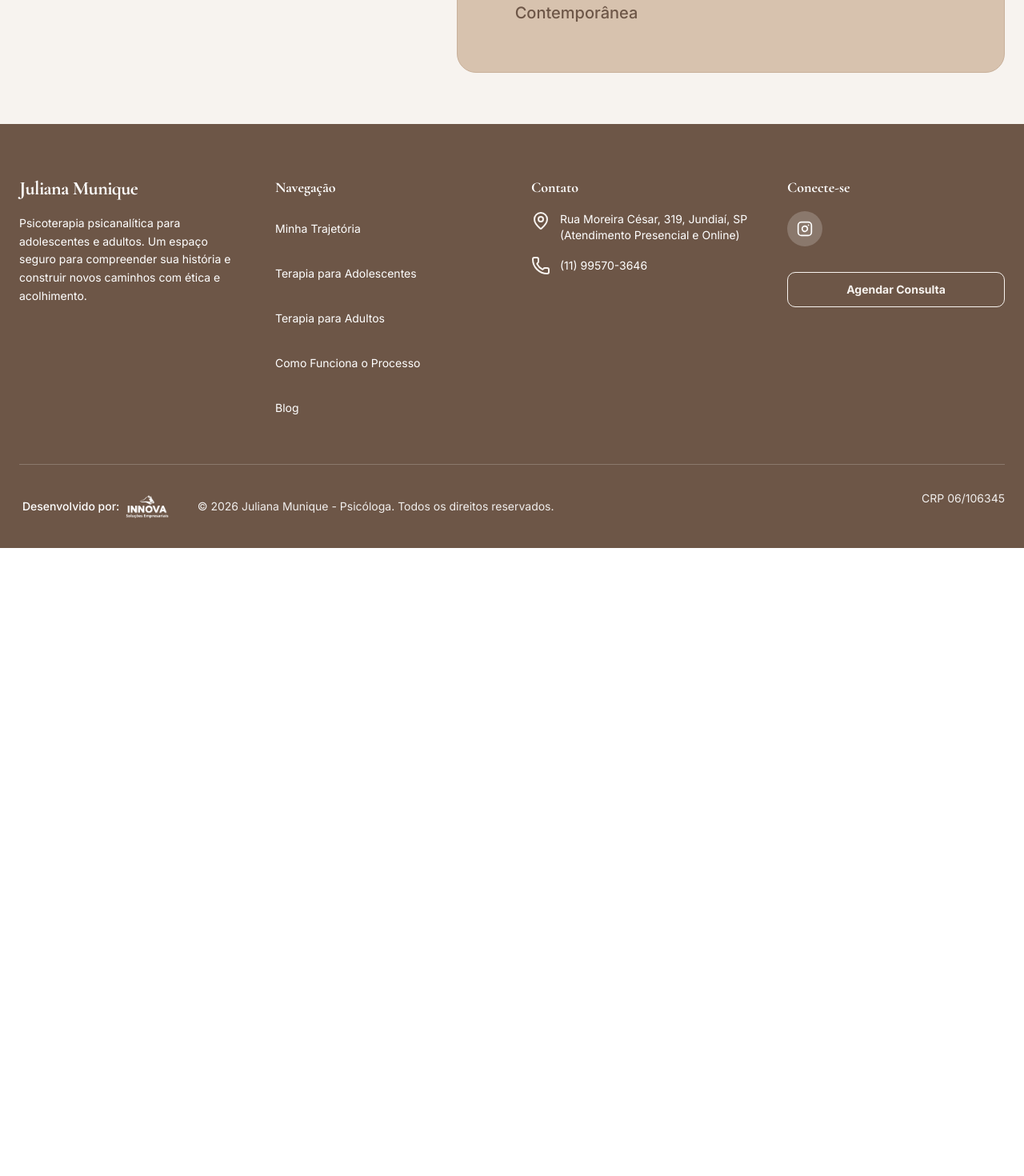
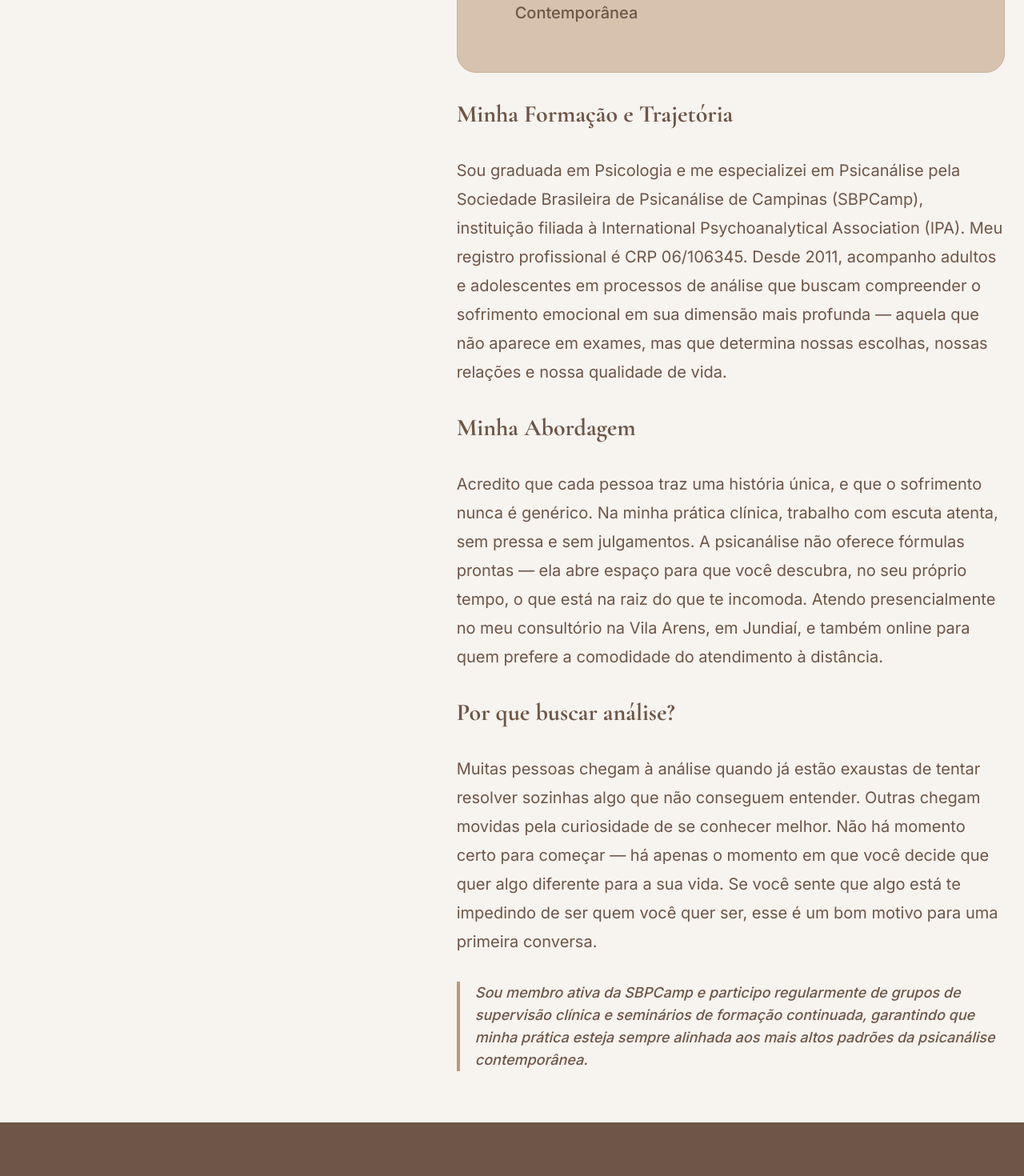
Before and after one commit to fernandogabos/site-psic-loga-juliana-munique-821vhrkc0, a React (Vite) app: page /sobre in a window 1280 px wide. Shown: the part 1980-3450 px from the top of the page at 80% size. Before the commit the page ends 2665 px from the top, so only its background shows below. Built offline with nearby package versions, Linux system fonts and the light colour scheme.

Commit message:
feat: Expand about page and homepage FAQ

```diff
--- a/src/lib/blog-data.ts
+++ b/src/lib/blog-data.ts
@@ -26,7 +26,7 @@ export const blogPosts: BlogPost[] = [
     title: 'Quais são suas carências?',
     excerpt:
       'Entenda a origem da carência afetiva, como ela se manifesta nos seus relacionamentos e por que a psicoterapia é o caminho para a autonomia emocional.',
-    date: '10 de Junho, 2026',
+    date: '10 de junho de 2026',
     dateIso: '2026-06-10T08:00:00Z',
     category: 'Relacionamentos',
     imageUrl: carenciaImg,
@@ -60,7 +60,7 @@ export const blogPosts: BlogPost[] = [
     title: 'Bloqueios Emocionais? Como identificá-los?',
     excerpt:
       'Aprenda a reconhecer os bloqueios emocionais, defesas silenciosas do inconsciente que sabotam suas escolhas, e descubra como a terapia auxilia no desbloqueio.',
-    date: '22 de Maio, 2026',
+    date: '22 de maio de 2026',
     dateIso: '2026-05-22T08:00:00Z',
     category: 'Saúde Mental',
     imageUrl: bloqueiosEmocionaisImg,
@@ -96,7 +96,7 @@ export const blogPosts: BlogPost[] = [
     title: 'Por que Educar é Difícil?',
     excerpt:
       'Reflexões sobre os desafios da parentalidade moderna, a repetição inconsciente de padrões herdados e os cinco pilares essenciais para o desenvolvimento infantil.',
-    date: '05 de Abril, 2026',
+    date: '05 de abril de 2026',
     dateIso: '2026-04-05T08:00:00Z',
     category: 'Parentalidade',
     imageUrl: educarImg,
@@ -140,7 +140,7 @@ export const blogPosts: BlogPost[] = [
     title: 'Função Materna e a Clínica',
     excerpt:
       'Compreenda como o psicólogo exerce uma função materna na clínica, acolhendo o paciente sem julgamento e oferecendo um espaço seguro para a transformação.',
-    date: '15 de Março, 2026',
+    date: '15 de março de 2026',
     dateIso: '2026-03-15T08:00:00Z',
     category: 'Psicanálise',
     imageUrl: maternidadeImg,
@@ -172,7 +172,7 @@ export const blogPosts: BlogPost[] = [
     title: 'Fobia Social',
     excerpt:
       'Conheça os sintomas da fobia social, saiba diferenciar da timidez comum e entenda como a psicoterapia pode ajudar a superar o medo paralisante do julgamento.',
-    date: '28 de Fevereiro, 2026',
+    date: '28 de fevereiro de 2026',
     dateIso: '2026-02-28T08:00:00Z',
     category: 'Saúde Mental',
     imageUrl: fobiaSocialImg,
@@ -203,7 +203,7 @@ export const blogPosts: BlogPost[] = [
     seoTitle: 'O que é Psicoterapia Psicanalítica | Juliana Munique',
     excerpt:
       'Descubra o que é a psicoterapia psicanalítica, suas origens em Freud, como funciona o processo terapêutico e os benefícios de um tratamento que investiga o inconsciente.',
-    date: '10/03/2025',
+    date: '10 de março de 2025',
     dateIso: '2025-03-10T08:00:00Z',
     category: 'Psicanálise',
     imageUrl: 'https://img.usecurling.com/p/800/500?q=psychoanalysis%20therapy&color=blue',
@@ -244,7 +244,7 @@ export const blogPosts: BlogPost[] = [
     seoTitle: 'Ansiedade no Trabalho: Como Lidar | Juliana Munique',
     excerpt:
       'Identifique as causas da ansiedade no ambiente profissional, reconheça os sintomas físicos e emocionais e descubra estratégias e tratamento para recuperar o equilíbrio.',
-    date: '25/03/2025',
+    date: '25 de março de 2025',
     dateIso: '2025-03-25T08:00:00Z',
     category: 'Saúde Mental',
     imageUrl: 'https://img.usecurling.com/p/800/500?q=anxiety%20work%20stress&color=green',
@@ -285,7 +285,7 @@ export const blogPosts: BlogPost[] = [
     seoTitle: 'Vínculo Terapêutico: Por que Importa | Juliana Munique',
     excerpt:
       'Entenda por que o vínculo terapêutico é essencial para o sucesso do tratamento psicológico, como ele se desenvolve e o papel da transferência na psicanálise.',
-    date: '08/04/2025',
+    date: '08 de abril de 2025',
     dateIso: '2025-04-08T08:00:00Z',
     category: 'Terapia',
     imageUrl: 'https://img.usecurling.com/p/800/500?q=therapy%20session%20bond&color=orange',
@@ -326,7 +326,7 @@ export const blogPosts: BlogPost[] = [
     seoTitle: 'Carência Afetiva: Raízes Emocionais | Juliana Munique',
     excerpt:
       'Compreenda as origens da carência afetiva na infância, como ela se manifesta nos relacionamentos adultos e como a psicanálise pode ajudar a superar a dependência emocional.',
-    date: '22/04/2025',
+    date: '22 de abril de 2025',
     dateIso: '2025-04-22T08:00:00Z',
     category: 'Relacionamentos',
     imageUrl: carenciaImg,
@@ -367,7 +367,7 @@ export const blogPosts: BlogPost[] = [
     seoTitle: 'Bloqueios Emocionais: Como Superar | Juliana Munique',
     excerpt:
       'Reconheça os sinais dos bloqueios emocionais, entenda como eles funcionam como mecanismos de defesa inconscientes e descubra como a terapia ajuda a superá-los.',
-    date: '05/05/2025',
+    date: '05 de maio de 2025',
     dateIso: '2025-05-05T08:00:00Z',
     category: 'Autoconhecimento',
     imageUrl: bloqueiosEmocionaisImg,
@@ -408,7 +408,7 @@ export const blogPosts: BlogPost[] = [
     seoTitle: 'Psicanálise e Educação Infantil | Juliana Munique',
     excerpt:
       'Descubra a importância da primeira infância para a estruturação psíquica, o impacto de traumas precoces e como a psicanálise pode orientar a parentalidade.',
-    date: '20/05/2025',
+    date: '20 de maio de 2025',
     dateIso: '2025-05-20T08:00:00Z',
     category: 'Família',
     imageUrl: educarImg,
--- a/src/pages/Index.tsx
+++ b/src/pages/Index.tsx
@@ -217,6 +217,37 @@ export default function Index() {
                 apenas "apagar o incêndio".
               </AccordionContent>
             </AccordionItem>
+
+            <AccordionItem
+              value="item-4"
+              className="border-none bg-primary-foreground/10 rounded-2xl px-6 focus-within:ring-2 focus-within:ring-white"
+            >
+              <AccordionTrigger className="text-left font-serif font-bold text-xl hover:no-underline py-6 focus-visible:outline-none">
+                Quanto custa a psicoterapia?
+              </AccordionTrigger>
+              <AccordionContent className="text-primary-foreground text-base leading-relaxed pb-6">
+                O valor das sessões é combinado diretamente na conversa inicial, levando em conta a
+                frequência e a modalidade escolhida. Trabalho com valores que buscam tornar o
+                atendimento acessível sem comprometer a qualidade do processo. Entre em contato para
+                conversarmos sobre as possibilidades.
+              </AccordionContent>
+            </AccordionItem>
+
+            <AccordionItem
+              value="item-5"
+              className="border-none bg-primary-foreground/10 rounded-2xl px-6 focus-within:ring-2 focus-within:ring-white"
+            >
+              <AccordionTrigger className="text-left font-serif font-bold text-xl hover:no-underline py-6 focus-visible:outline-none">
+                Você atende online?
+              </AccordionTrigger>
+              <AccordionContent className="text-primary-foreground text-base leading-relaxed pb-6">
+                Sim, atendo online por videoconferência em plataforma segura e sigilosa. O
+                atendimento online tem a mesma qualidade e estrutura do presencial, e é uma
+                excelente opção para quem mora fora de Jundiaí ou prefere a praticidade do ambiente
+                doméstico. Sessões online podem ser combinadas com sessões presenciais conforme sua
+                necessidade.
+              </AccordionContent>
+            </AccordionItem>
           </Accordion>
         </div>
       </section>
--- a/src/pages/Sobre.tsx
+++ b/src/pages/Sobre.tsx
@@ -95,6 +95,47 @@ export default function Sobre() {
                 <li>Membro de grupos de estudos em Psicanálise Contemporânea</li>
               </ul>
             </div>
+
+            <h3 className="text-2xl font-serif font-bold text-primary mt-12 mb-4">
+              Minha Formação e Trajetória
+            </h3>
+            <p>
+              Sou graduada em Psicologia e me especializei em Psicanálise pela Sociedade Brasileira
+              de Psicanálise de Campinas (SBPCamp), instituição filiada à International
+              Psychoanalytical Association (IPA). Meu registro profissional é CRP 06/106345. Desde
+              2011, acompanho adultos e adolescentes em processos de análise que buscam compreender
+              o sofrimento emocional em sua dimensão mais profunda — aquela que não aparece em
+              exames, mas que determina nossas escolhas, nossas relações e nossa qualidade de vida.
+            </p>
+
+            <h3 className="text-2xl font-serif font-bold text-primary mt-12 mb-4">
+              Minha Abordagem
+            </h3>
+            <p>
+              Acredito que cada pessoa traz uma história única, e que o sofrimento nunca é genérico.
+              Na minha prática clínica, trabalho com escuta atenta, sem pressa e sem julgamentos. A
+              psicanálise não oferece fórmulas prontas — ela abre espaço para que você descubra, no
+              seu próprio tempo, o que está na raiz do que te incomoda. Atendo presencialmente no
+              meu consultório na Vila Arens, em Jundiaí, e também online para quem prefere a
+              comodidade do atendimento à distância.
+            </p>
+
+            <h3 className="text-2xl font-serif font-bold text-primary mt-12 mb-4">
+              Por que buscar análise?
+            </h3>
+            <p>
+              Muitas pessoas chegam à análise quando já estão exaustas de tentar resolver sozinhas
+              algo que não conseguem entender. Outras chegam movidas pela curiosidade de se conhecer
+              melhor. Não há momento certo para começar — há apenas o momento em que você decide que
+              quer algo diferente para a sua vida. Se você sente que algo está te impedindo de ser
+              quem você quer ser, esse é um bom motivo para uma primeira conversa.
+            </p>
+
+            <blockquote className="border-l-4 border-accent pl-6 italic text-lg text-muted-foreground mt-12">
+              Sou membro ativa da SBPCamp e participo regularmente de grupos de supervisão clínica e
+              seminários de formação continuada, garantindo que minha prática esteja sempre alinhada
+              aos mais altos padrões da psicanálise contemporânea.
+            </blockquote>
           </div>
         </div>
       </div>
```
Also changed, not shown: .skip.config.json.
